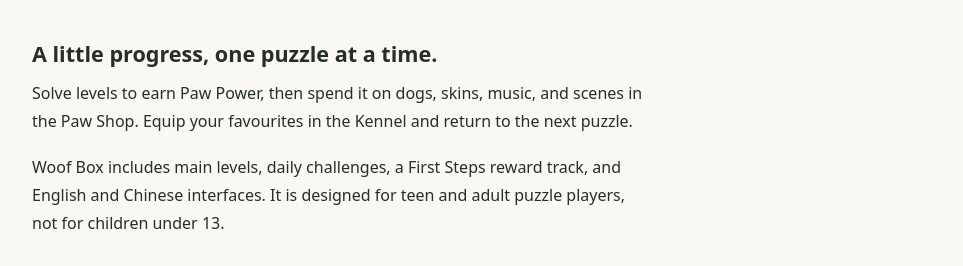
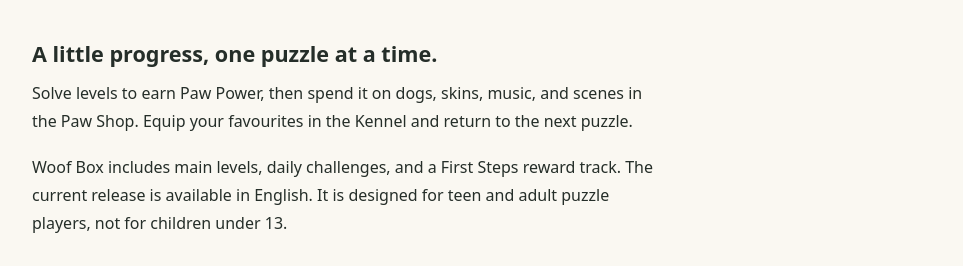
Before and after one commit to EdenMing/edenming.github.io, a plain HTML site: page index.html in a window 1280 px wide. Shown: the part 477-743 px from the top of the page, without its empty margins (158-1121 px from the left). Drawn offline with Linux system fonts and the light colour scheme.

Commit message:
Describe current release as English-only

```diff
--- a/index.html
+++ b/index.html
@@ -18,7 +18,7 @@
       <p class="lede">A dog-themed logic puzzle game. Read the grid, make your marks, and work your way to a solution.</p>
       <h2>A little progress, one puzzle at a time.</h2>
       <p>Solve levels to earn Paw Power, then spend it on dogs, skins, music, and scenes in the Paw Shop. Equip your favourites in the Kennel and return to the next puzzle.</p>
-      <p>Woof Box includes main levels, daily challenges, a First Steps reward track, and English and Chinese interfaces. It is designed for teen and adult puzzle players, not for children under 13.</p>
+      <p>Woof Box includes main levels, daily challenges, and a First Steps reward track. The current release is available in English. It is designed for teen and adult puzzle players, not for children under 13.</p>
       <div class="summary"><p><strong>Local progress. No account needed.</strong><br>Game progress is saved on your device. The current game has no in-app purchases; Paw Power is earned through play.</p><p>The game includes ads and optional rewarded ads for hints. Google advertising and consent services may process data as explained in our <a href="privacy.html">privacy policy</a>.</p></div>
       <h2>Release status</h2>
       <p>We are preparing the Android version for Google Play. A store link will be added when it is available.</p>
```
